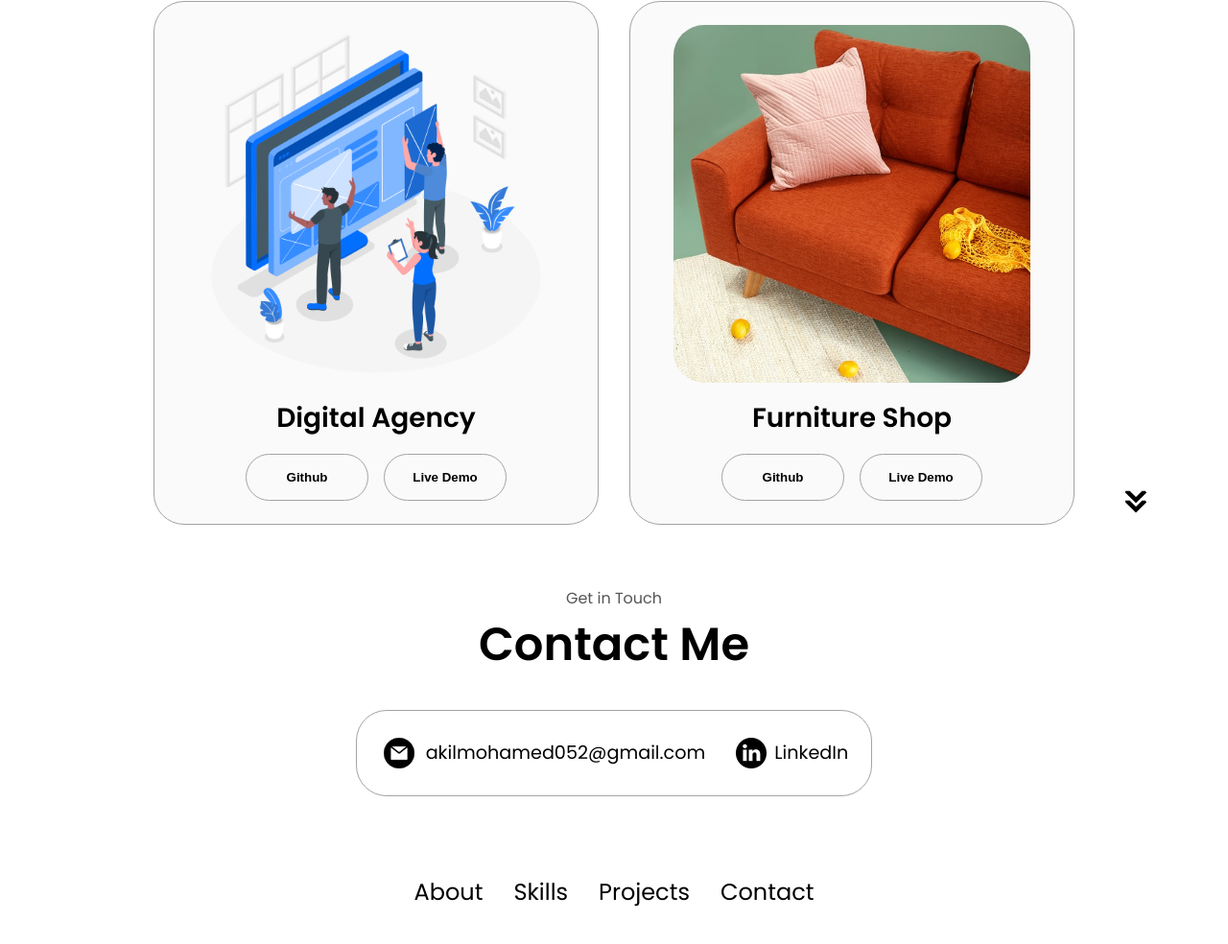
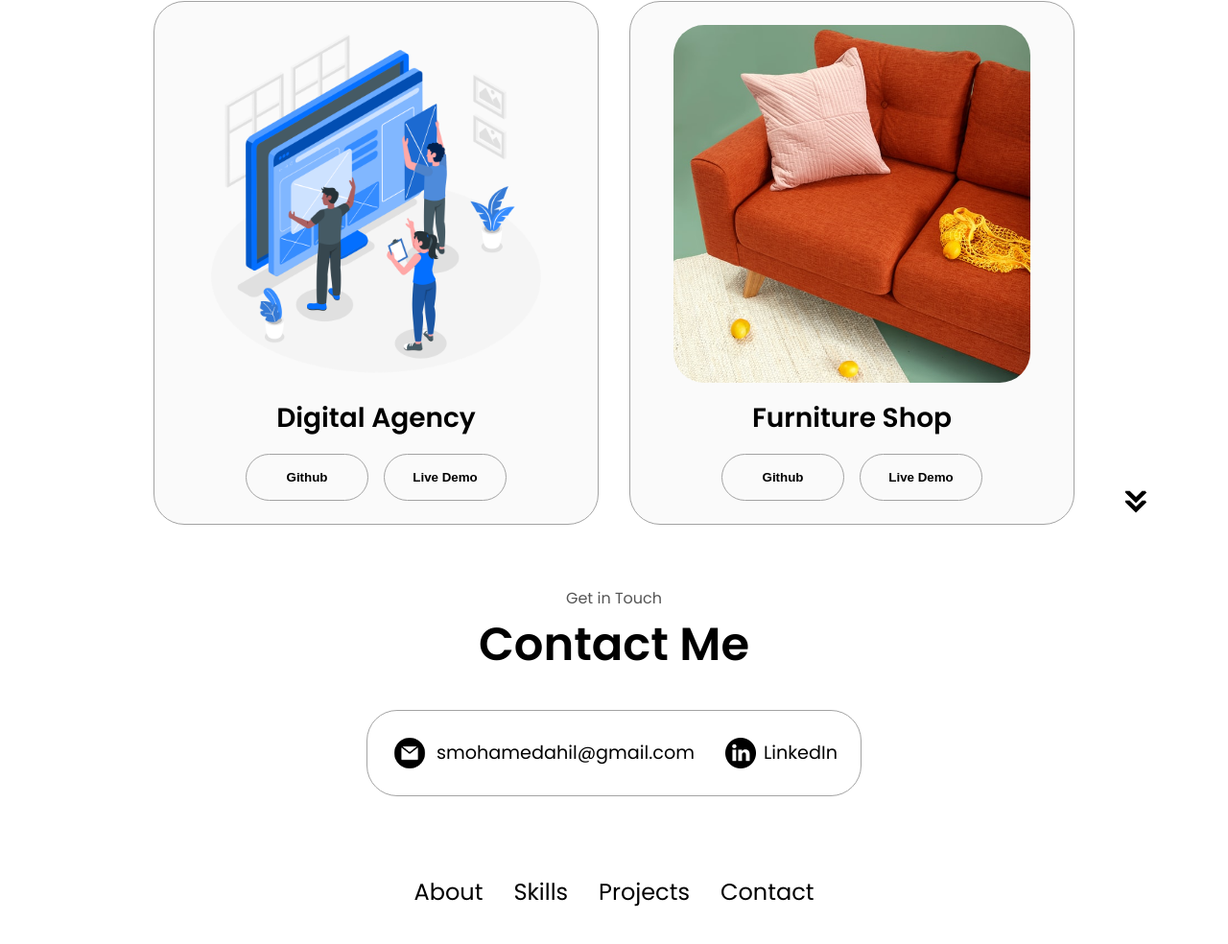
Before and after one commit to mohamedahil1/my-portfolio, a plain HTML site: page index.html in a window 1280 px wide. Shown: the part 2642-3626 px from the top of the page at 96% size. Drawn offline with Linux system fonts and the light colour scheme.

Commit message:
Update index.html

```diff
--- a/index.html
+++ b/index.html
@@ -354,7 +354,7 @@
             alt="Email icon"
             class="icon contact-icon email-icon"
           />
-          <p><a href="mailto:akilmohamed052@gmail.com">akilmohamed052@gmail.com</a></p>
+          <p><a href="mailto:smohamedahil@gmail.com">smohamedahil@gmail.com</a></p>
         </div>
         <div class="contact-info-container">
           <img
```
